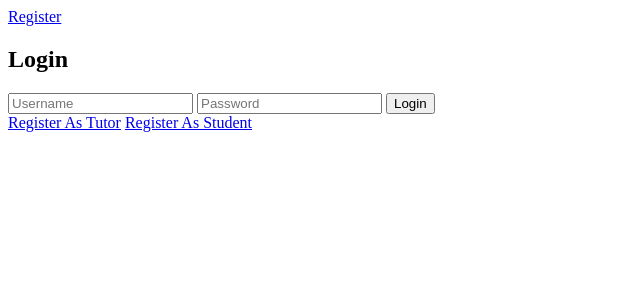
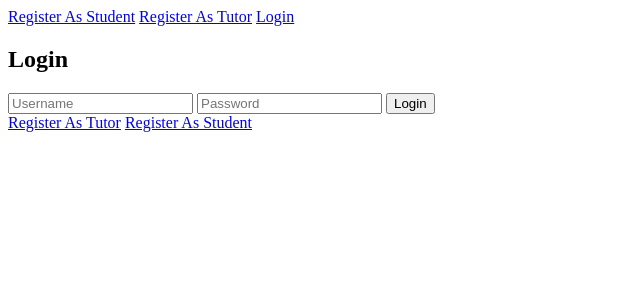
Before and after one commit to JonathanLCunnane/ICHack-24, a Django app: page /login/ in a window 1280 px wide. Shown: the top 300 px of the page, without its empty margins (0-640 px from the left). Run offline with Django 5.2, Linux system fonts and the light colour scheme.

Commit message:
Changed some stuff

```diff
--- a/questions/models.py
+++ b/questions/models.py
@@ -20,7 +20,7 @@ class Question(models.Model):
     question = models.TextField()
     title = models.CharField(max_length=100)
     subject = models.CharField(max_length=100)
-    level = models.CharField(max_length=100, choices=LEVEL_CHOICES)
+    level = models.CharField(max_length=100, choices=LEVEL_CHOICES, default='A')
     # document = models.FileField(upload_to='uploads/') #TODO: FILE UPLOADS
     date = models.DateTimeField(auto_now_add=True)
 
--- a/questions/templates/index.html
+++ b/questions/templates/index.html
@@ -2,10 +2,4 @@
 
 {% block content %}
   <h2>Welcome</h2>
-  <form method="post">
-    {% csrf_token %}
-    {{ form.as_p }}
-    <button type="submit" name="login">Login</button>
-    <button type="submit" name="register">Register</button>
-  </form>
 {% endblock %}
--- a/questions/templates/layout.html
+++ b/questions/templates/layout.html
@@ -8,7 +8,10 @@
     <header>
         <nav>
             <!-- Navigation links can go here -->
-            <a href="{% url 'register' %}">Register</a>
+            <a href="{% url 'register_student' %}">Register As Student</a>
+            <a href="{% url 'register_tutor' %}">Register As Tutor</a>
+            <a href="{% url 'login' %}">Login</a>
+
         </nav>
     </header>
     <main>
--- a/questions/templates/login.html
+++ b/questions/templates/login.html
@@ -7,7 +7,7 @@
     <input type="password" name="password" placeholder="Password">
     <input type="submit" value="Login">
   </form>
-  <a href="{% url 'register-tutor'}">Register As Tutor</a>
-  <a href="{% url 'register-student'}">Register As Student</a>
+  <a href="{% url 'register_tutor'}">Register As Tutor</a>
+  <a href="{% url 'register_student'}">Register As Student</a>
 
 {% endblock %}
--- a/questions/urls.py
+++ b/questions/urls.py
@@ -6,8 +6,8 @@ urlpatterns = [
     path("", views.index, name="index"),
     path("login/", views.login, name="login"),
     # Deal with registering
-    path("register-tutor/", views.register_tutor, name="register-tutor"),
-    path("register-student/", views.register_student, name="register-student"),
+    path("register-tutor/", views.register_tutor, name="register_tutor"),
+    path("register-student/", views.register_student, name="register_student"),
     # Dashboards
     path("student-dashboard/", views.student_dashboard, name="student_dashboard"),
     path("tutor-dashboard/", views.tutor_dashboard, name="tutor_dashboard"),
```
Also changed, not shown: questions/migrations/0002_question_level_question_subject_question_title.py (added).
